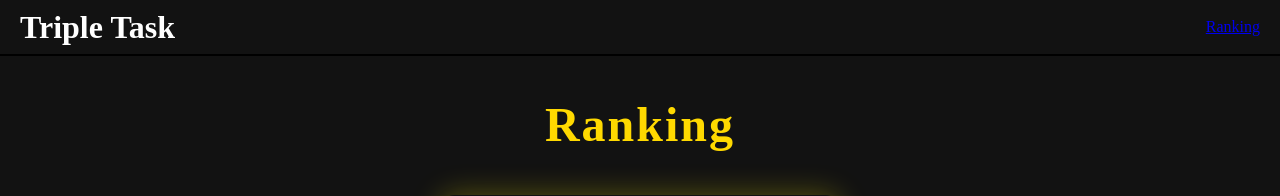
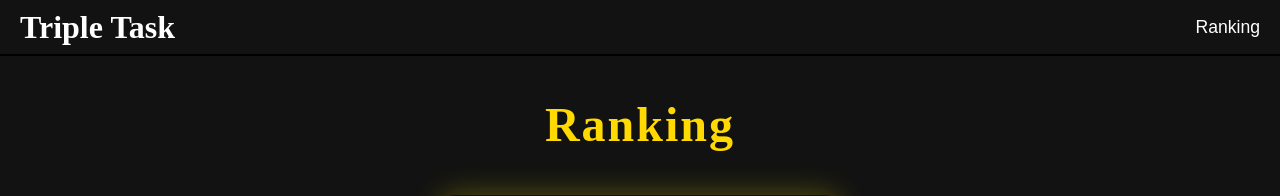
Before and after one commit to Hernandez-Marcos/Triple-task, a Django app: page /games/ranking/ in a window 1280 px wide. Shown: the top 196 px of the page. Run offline with Django 5.2, Linux system fonts and the light colour scheme; data that the repository does not hold is empty.

Commit message:
update navbar styles.

```diff
--- a/static/styles/main.css
+++ b/static/styles/main.css
@@ -17,6 +17,19 @@ h1 {
     color: white;
 }
 
+.navbar {
+    display: flex;
+    font-size: 1.1rem;
+    gap: 50px;
+    font-family: inherit;
+    font-family: sans-serif;
+}
+
+.navbar a {
+    text-decoration: none;
+    color: white;
+}
+
 #logout-button {
     background-color: transparent;
     border: none;
```
